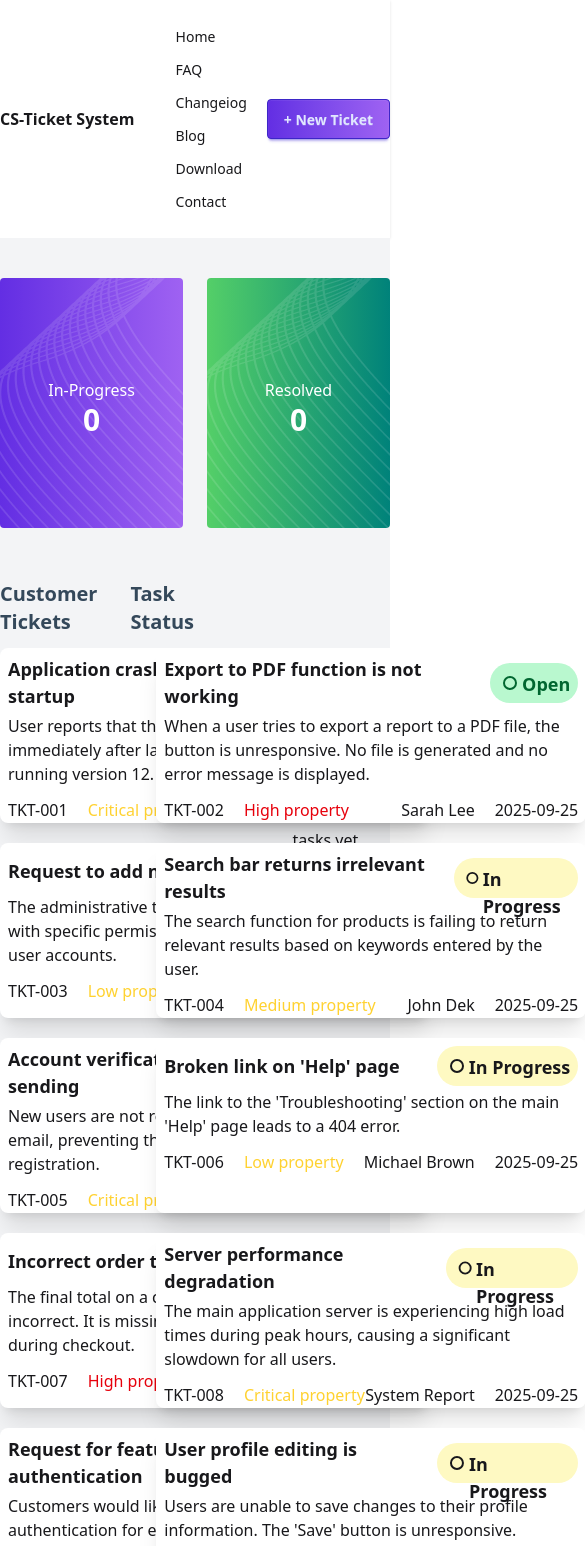
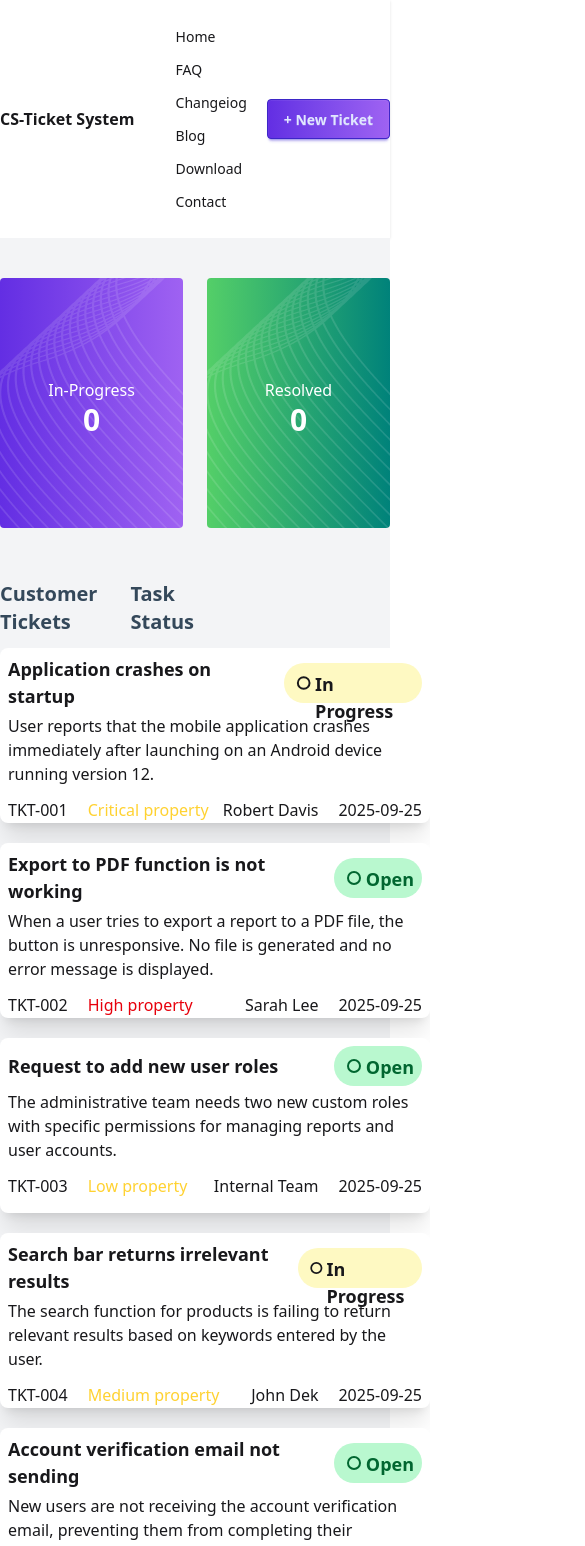
Before and after one commit to Mitu-Rani-Sutradhar/assignment-7, a React (Vite) app: page / in a window 390 px wide. Shown: the top 1546 px of the page, 585 px wide, since content can reach past the window. Built offline with nearby package versions, Linux system fonts and the light colour scheme.

Commit message:
added responsive for mobile and readme file

```diff
--- a/src/App.jsx
+++ b/src/App.jsx
@@ -20,7 +20,7 @@ function App() {
    const ticketsPromise = fetchTickets()
 
     const [taskTicket,setTaskTicket] = useState([])
-   console.log(taskTicket)
+  //  console.log(taskTicket)
   return (
     <>
 
--- a/src/Component/Box-components/Box.jsx
+++ b/src/Component/Box-components/Box.jsx
@@ -3,7 +3,7 @@ import BoxImg from "../../assets/vector1.png"
 import { Ticket } from 'lucide-react';
 
 const Box = ({taskTicket}) => {
-  console.log(taskTicket)
+  // console.log(taskTicket)
 
 
     return (
--- a/src/Component/Box-components/Footer.jsx
+++ b/src/Component/Box-components/Footer.jsx
@@ -2,7 +2,7 @@ import React from 'react';
 const Footer = () => {
     return (
         <div className="bg-black">
-           <div className="max-w-[1200px] mx-auto flex justify-between pt-15">
+           <div className="max-w-[1200px] mx-auto md:flex justify-between pt-15">
 
             <div className="text-white w-[350px] h-[186px]">
               <h1 className='text-medium font-bold pb-4'>CS — Ticket System </h1>
--- a/src/Component/Task.jsx
+++ b/src/Component/Task.jsx
@@ -2,7 +2,7 @@ import TaskCard from "./taskCard";
 
 
 const Task = ({taskTicket}) => {
-    console.log(taskTicket)
+    // console.log(taskTicket)
     return (
 
               <div className='w-3/12'>
--- a/src/Component/TaskCard.jsx
+++ b/src/Component/TaskCard.jsx
@@ -4,7 +4,7 @@ const TaskCard = (ticket) => {
     console.log(ticket)
     return (
        <div className="bg-white rounded-sm p-3 mt-5">
-                    <h1 className="p-2">{ticket.title}</h1>
+                    <h1 className="p-2">{ticket.ticket.title}</h1>
                     <button className="text-center w-full bg-green-500 border-0 text-white rounded-sm">Completed</button>
                 </div>
     );
--- a/src/Component/TicketCards.jsx
+++ b/src/Component/TicketCards.jsx
@@ -33,7 +33,7 @@ const handleTicket =(ticket)=>{
                </div>
         </div>
 
-        <div className='max-w-[1200px] mx-auto flex justify-between'>
+        <div className='max-w-[1200px] mx-auto md:flex justify-between'>
         {/* <div className='flex justify-between'>
             <div>
                 <h1 className='my-3 font-bold text-xl text-[#34485A]'>Customer Tickets</h1>
@@ -44,10 +44,10 @@ const handleTicket =(ticket)=>{
                </div>
         </div> */}
 
-                <div className='card-container w-9/12 grid grid-cols-2 gap-5'>
+                <div className='card-container w-9/12 grid grid-cols-1 md:grid-cols-2 gap-5'>
 
               {
-               ticketData.map(ticket=> <div setTaskTicket={setTaskTicket} taskTicket={taskTicket} onClick={() => handleTicket(ticket)} className='card w-[430px] h-[175px] p-2 gap-1 bg-[#FFFFFF] shadow-xl'>
+               ticketData.map(ticket=> <div onClick={() => handleTicket(ticket)} className='card w-[430px] h-[175px] p-2 gap-1 bg-[#FFFFFF] shadow-xl'>
                  <div className='card-title flex justify-between '>
                     <h3>{ticket.title}</h3>
                     <p className={`p-2  rounded-3xl text-n normal h-[40px] flex justify-between ${
```
Also changed, not shown: 1 other file (tests, documents, lock files or other folders).
